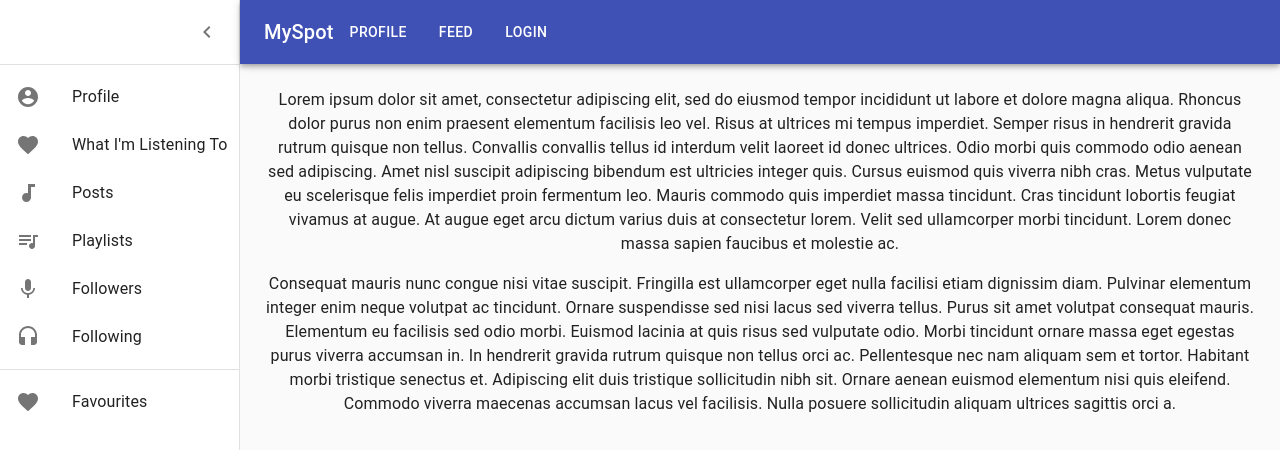
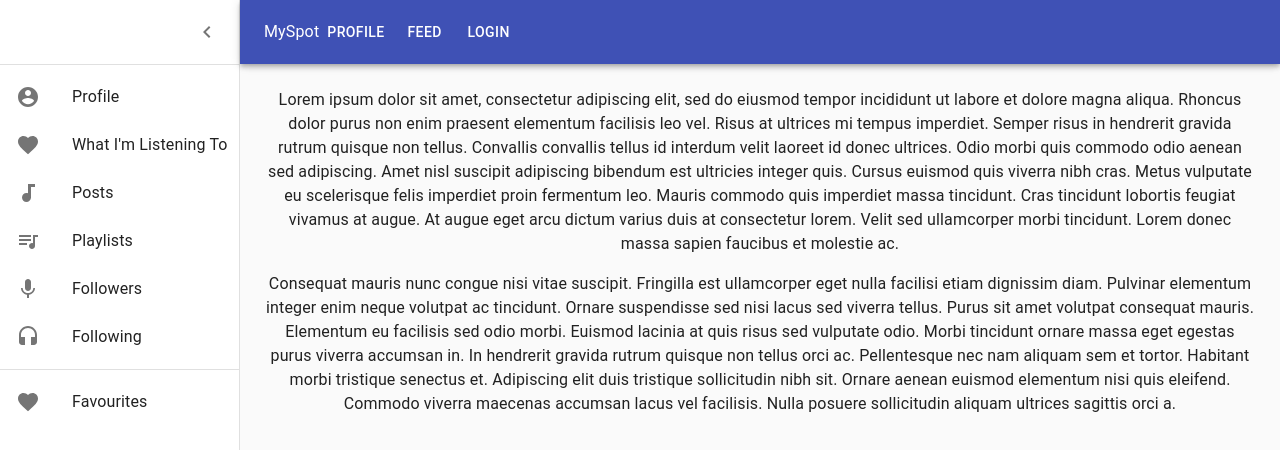
Before and after one commit to sarchst/myspot, a React (Create React App) app: page / in a window 1280 px wide. Shown: the top 450 px of the page. Built offline with nearby package versions, Linux system fonts and the light colour scheme.

Commit message:
removed unused imports and variant prop to clear console warnings/errors

```diff
--- a/src/App.js
+++ b/src/App.js
@@ -1,6 +1,4 @@
 import React from 'react';
-import logo from './logo.svg';
-import { Counter } from './features/counter/Counter';
 import './App.css';
 import Sidebar from './components/Sidebar';
 import Appbar from './components/Appbar';
--- a/src/components/Appbar.js
+++ b/src/components/Appbar.js
@@ -90,7 +90,7 @@ class Appbar extends React.Component {
 
     render() {
 
-        const { classes, theme } = this.props;
+        const { classes } = this.props;
 
         return (
             <AppBar
@@ -111,16 +111,16 @@ class Appbar extends React.Component {
                     >
                         <MenuIcon />
                     </IconButton>
-                    <Typography variant="h6" noWrap>
+                    <Typography noWrap>
                         MySpot
           </Typography>
-                    <Button variant="h6" color="inherit">
+                    <Button color="inherit">
                         Profile
           </Button>
-                    <Button variant="h6" color="inherit">
+                    <Button color="inherit">
                         Feed
                     </Button>
-                    <Button variant="h6" color="inherit">Login</Button>
+                    <Button color="inherit">Login</Button>
                 </Toolbar>
             </AppBar>
 
--- a/src/components/Sidebar.js
+++ b/src/components/Sidebar.js
@@ -8,20 +8,17 @@ import CssBaseline from '@material-ui/core/CssBaseline';
 import Typography from '@material-ui/core/Typography';
 import Divider from '@material-ui/core/Divider';
 import IconButton from '@material-ui/core/IconButton';
-import MenuIcon from '@material-ui/icons/Menu';
 import ChevronLeftIcon from '@material-ui/icons/ChevronLeft';
 import ChevronRightIcon from '@material-ui/icons/ChevronRight';
 import ListItem from '@material-ui/core/ListItem';
 import ListItemIcon from '@material-ui/core/ListItemIcon';
 import ListItemText from '@material-ui/core/ListItemText';
-import Button from '@material-ui/core/Button';
 
 import AccountCircleIcon from '@material-ui/icons/AccountCircle';
 import AudiotrackIcon from '@material-ui/icons/Audiotrack';
 import HeadsetIcon from '@material-ui/icons/Headset';
 import MicIcon from '@material-ui/icons/Mic';
 import FavoriteIcon from '@material-ui/icons/Favorite';
-import PublicIcon from '@material-ui/icons/Public';
 import QueueMusicIcon from '@material-ui/icons/QueueMusic';
 import PlayCircleFilledIcon from '@material-ui/icons/PlayCircleFilled';
 
@@ -29,7 +26,6 @@ import { connect } from 'react-redux';
 import { withStyles } from '@material-ui/core/styles';
 import { toggleSidebar } from '../app/actions';
 
-import Appbar from './Appbar';
 
 const drawerWidth = 240;
 
```
